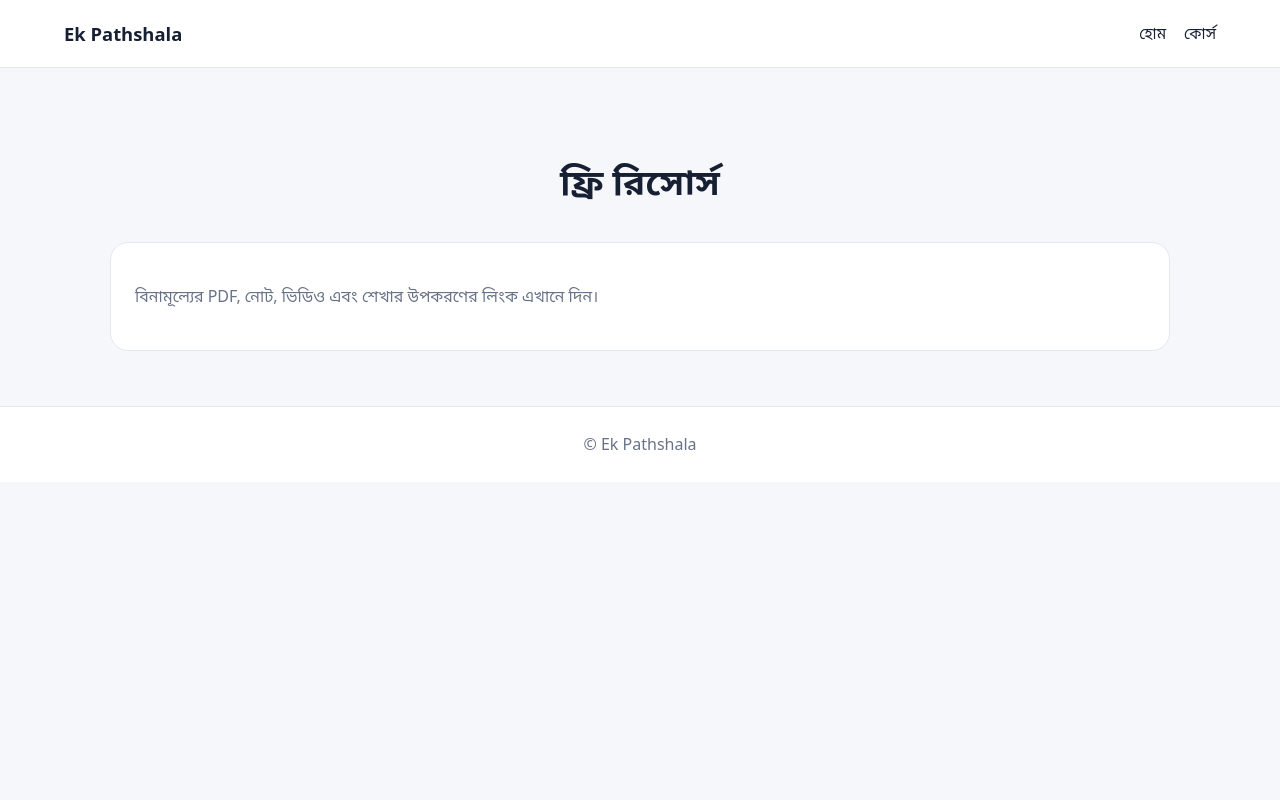
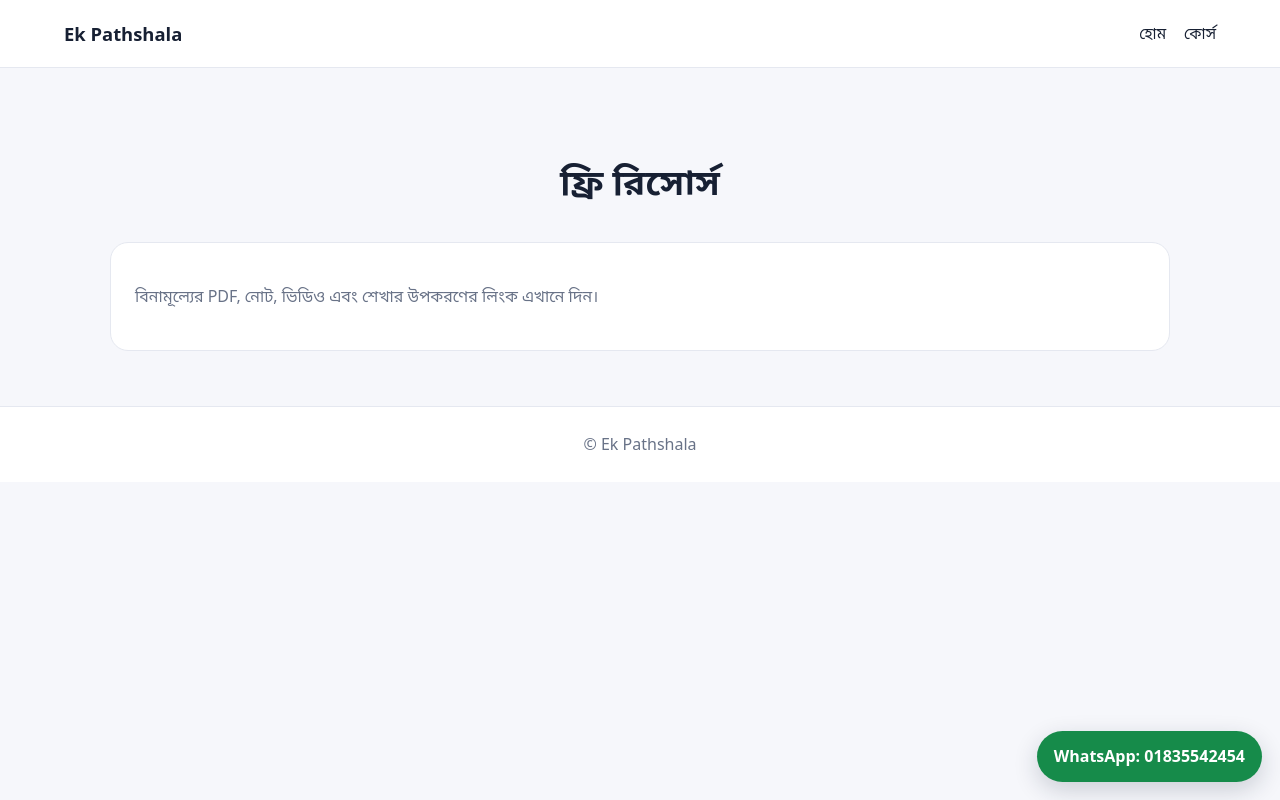
Before and after one commit to ffserviceshub/ek-pathshala, a plain HTML site: page free/index.html in a window 1280 px wide. Drawn offline with Linux system fonts and the light colour scheme.

Commit message:
Add WhatsApp contact link: free/index.html

```diff
--- a/free/index.html
+++ b/free/index.html
@@ -1 +1 @@
-<!doctype html><html lang="bn"><head><meta charset="utf-8"><meta name="viewport" content="width=device-width,initial-scale=1"><title>ফ্রি রিসোর্স | Ek Pathshala</title><link rel="stylesheet" href="../assets/style.css"></head><body><header class="site-header"><a class="brand" href="../">Ek Pathshala</a><nav><a href="../">হোম</a><a href="../courses/">কোর্স</a></nav></header><main class="section"><h2>ফ্রি রিসোর্স</h2><article><p>বিনামূল্যের PDF, নোট, ভিডিও এবং শেখার উপকরণের লিংক এখানে দিন।</p></article></main><footer>© Ek Pathshala</footer></body></html>
+<!doctype html><html lang="bn"><head><meta charset="utf-8"><meta name="viewport" content="width=device-width,initial-scale=1"><title>ফ্রি রিসোর্স | Ek Pathshala</title><link rel="stylesheet" href="../assets/style.css"></head><body><header class="site-header"><a class="brand" href="../">Ek Pathshala</a><nav><a href="../">হোম</a><a href="../courses/">কোর্স</a></nav></header><main class="section"><h2>ফ্রি রিসোর্স</h2><article><p>বিনামূল্যের PDF, নোট, ভিডিও এবং শেখার উপকরণের লিংক এখানে দিন।</p></article></main><footer>© Ek Pathshala</footer><a class="whatsapp-float" href="https://wa.me/8801835542454" target="_blank" rel="noopener noreferrer" aria-label="WhatsApp-এ যোগাযোগ করুন">WhatsApp: 01835542454</a></body></html>
```
